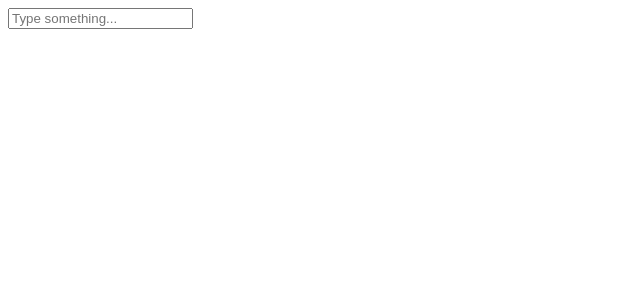
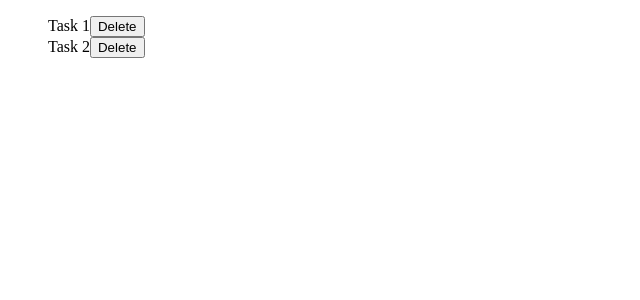
Before and after one commit to RadhikaKapoor383/React-Codes, a React (Vite) app: page / in a window 1280 px wide. Shown: the top 300 px of the page, without its empty margins (0-640 px from the left). Built offline with nearby package versions, Linux system fonts and the light colour scheme.

Commit message:
Add Todo component for task management and replace KeyEvents in main

```diff
--- /dev/null
+++ b/src/TodoList.jsx
@@ -0,0 +1,20 @@
+export default function Todo(){
+    function handleDelete(id) {
+        const message = `Delete item with id: ${id}`
+        alert(message);
+    }
+    return(
+        <>
+            <ul style={{listStyle: "none"}}>
+                <li>
+                    Task 1
+                    <button onClick={() => handleDelete(1)}>Delete</button>
+                </li>
+                <li>
+                    Task 2
+                    <button onClick= {()=> handleDelete(2)}>Delete</button>
+                </li>
+            </ul>
+        </>
+    )
+}
--- a/src/main.jsx
+++ b/src/main.jsx
@@ -7,9 +7,10 @@ import App from './App.jsx';
 import StudentsData from './Students.jsx';
 import Counter from './useState.jsx';
 import KeyEvents from './keyboardEvent.jsx'
+import Todo from './TodoList.jsx';
 
 createRoot(document.getElementById('root')).render(
   <div>
-    <KeyEvents />
+    <Todo />
   </div>
 );
```
